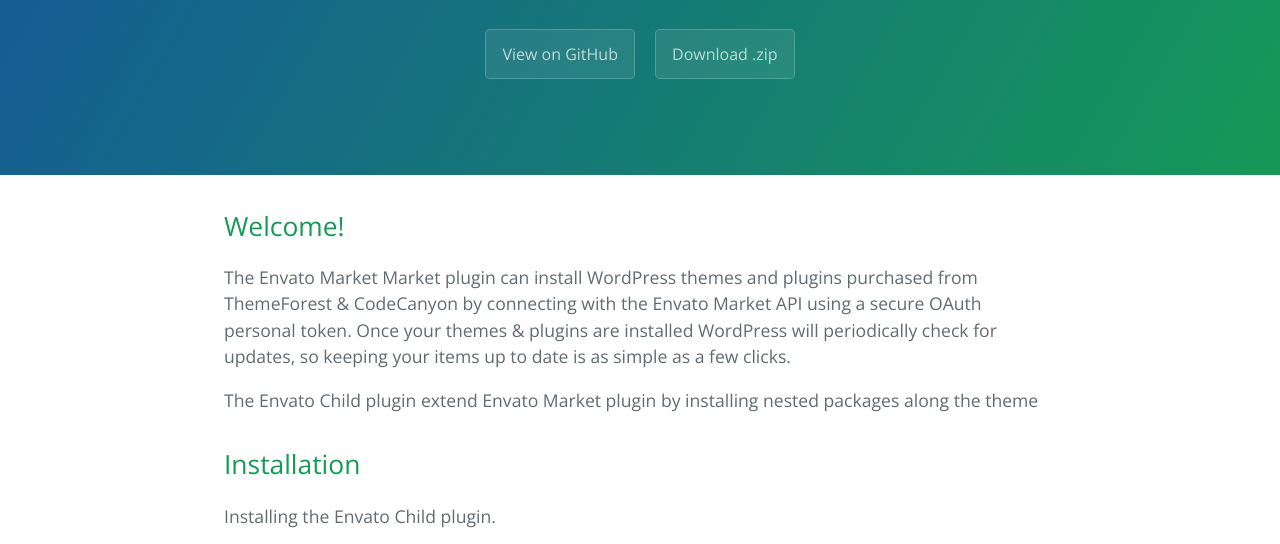
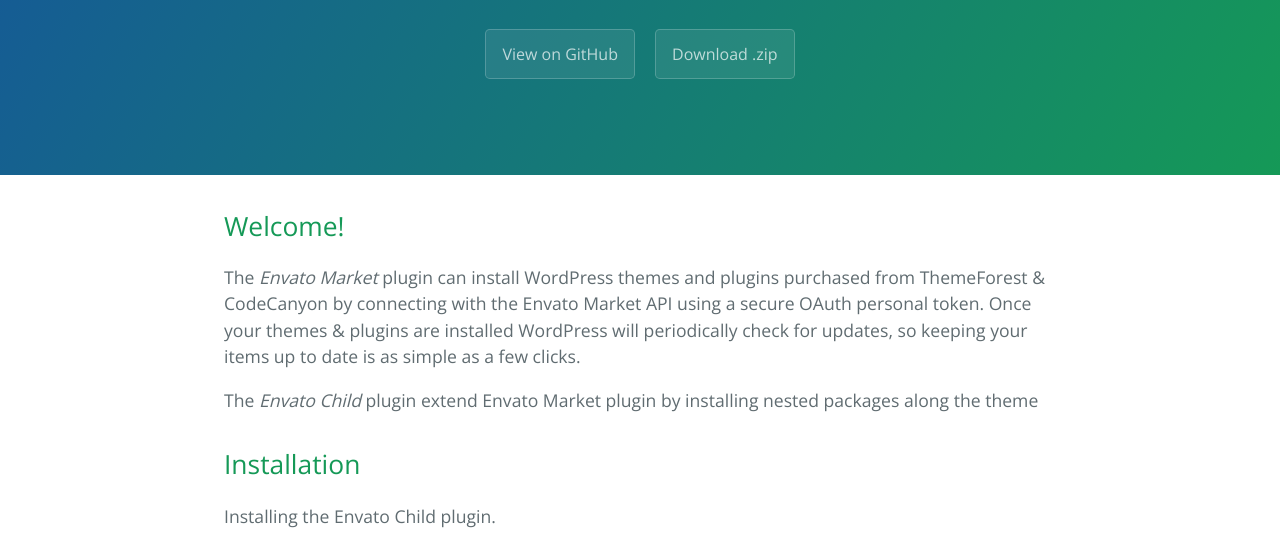
Before and after one commit to Indienanni/wp-envato-child, a plain HTML site: page index.html in a window 1280 px wide. Shown: the part 208-752 px from the top of the page. Drawn offline with nearby package versions, Linux system fonts and the light colour scheme.

Commit message:
Modificato il testo

```diff
--- a/index.html
+++ b/index.html
@@ -20,9 +20,9 @@
     <section class="main-content">
 			<h2><a id="welcome" class="anchor" href="#welcome" aria-hidden="true"><span class="octicon octicon-link"></span></a>Welcome!</h2>
 
-			<p>The Envato Market Market plugin can install WordPress themes and plugins purchased from ThemeForest &amp; CodeCanyon by connecting with the Envato Market API using a secure OAuth personal token. Once your themes &amp; plugins are installed WordPress will periodically check for updates, so keeping your items up to date is as simple as a few clicks.</p>
+                        <p>The <em>Envato Market</em> plugin can install WordPress themes and plugins purchased from ThemeForest &amp; CodeCanyon by connecting with the Envato Market API using a secure OAuth personal token. Once your themes &amp; plugins are installed WordPress will periodically check for updates, so keeping your items up to date is as simple as a few clicks.</p>
 
-			<p>The Envato Child plugin extend Envato Market plugin by installing nested packages along the theme</p>
+                        <p>The <em>Envato Child</em> plugin extend Envato Market plugin by installing nested packages along the theme</p>
 
 			<h2><a id="installation" class="anchor" href="#installation" aria-hidden="true"><span class="octicon octicon-link"></span></a>Installation</h2>
 
```
